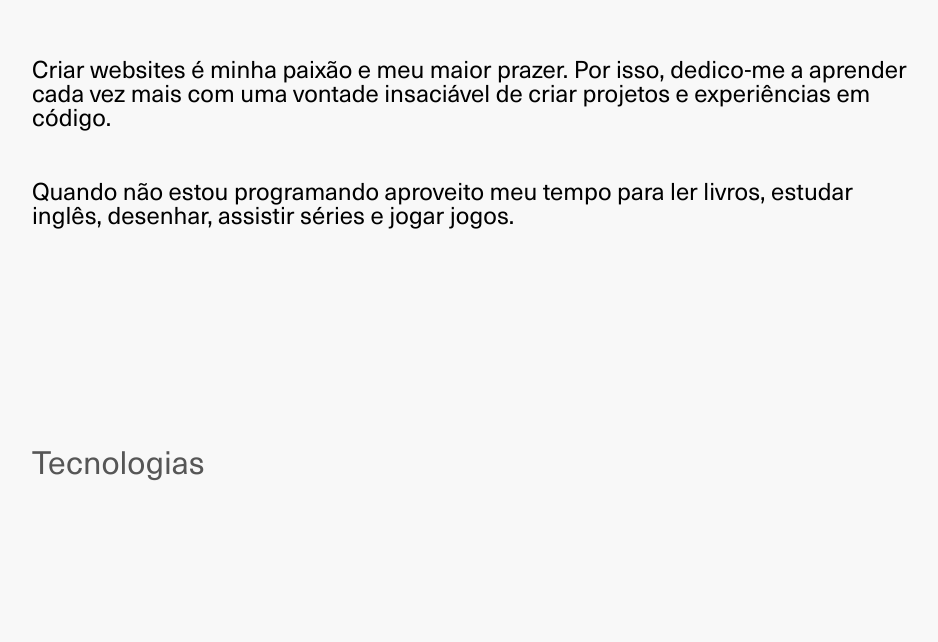
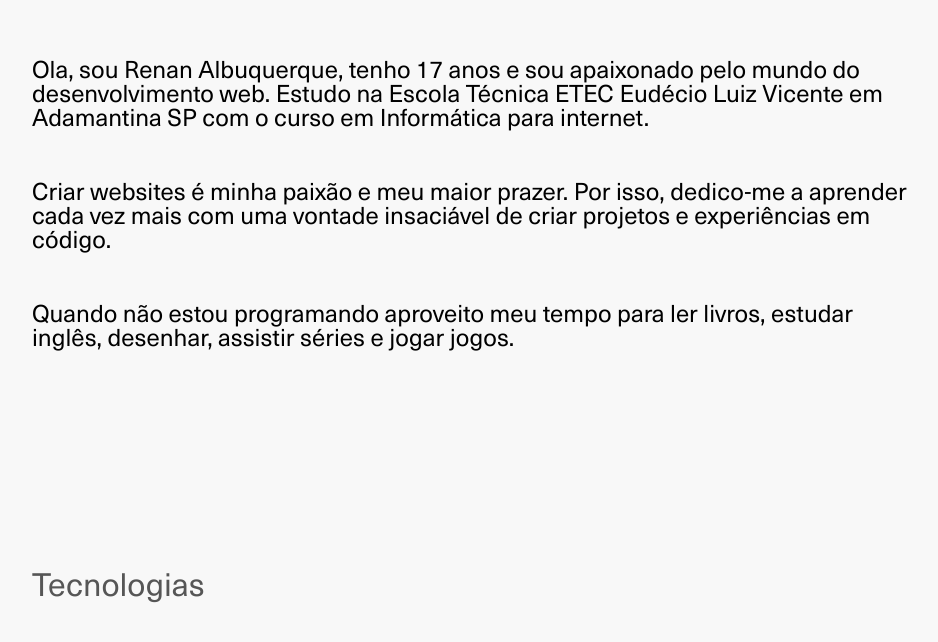
Before and after one commit to RenanAlb/portfolio, a React (Vite) app in the folder frontend/: page /about in a window 1280 px wide. Shown: the part 950-1592 px from the top of the page, without its empty margins (170-1108 px from the left). Built offline with nearby package versions, Linux system fonts and the light colour scheme.

Commit message:
Parágrafo adicionado

```diff
--- a/frontend/src/pages/About/index.jsx
+++ b/frontend/src/pages/About/index.jsx
@@ -51,6 +51,11 @@ const About = () => {
       </div>
       <div className="text">
         <p>
+          Ola, sou Renan Albuquerque, tenho 17 anos e sou apaixonado pelo mundo
+          do desenvolvimento web. Estudo na Escola Técnica ETEC Eudécio Luiz
+          Vicente em Adamantina SP com o curso em Informática para internet.
+        </p>
+        <p>
           Criar websites é minha paixão e meu maior prazer. Por isso, dedico-me
           a aprender cada vez mais com uma vontade insaciável de criar projetos
           e experiências em código.
```
